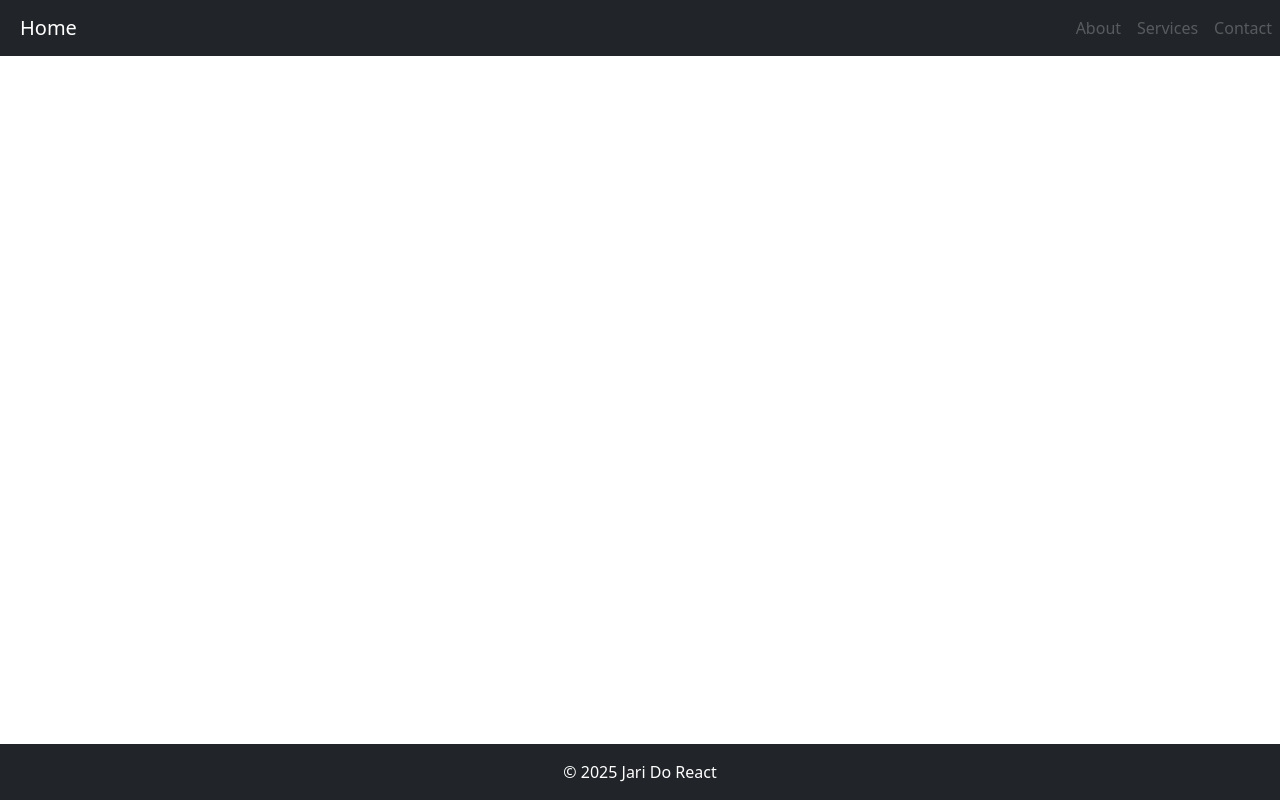
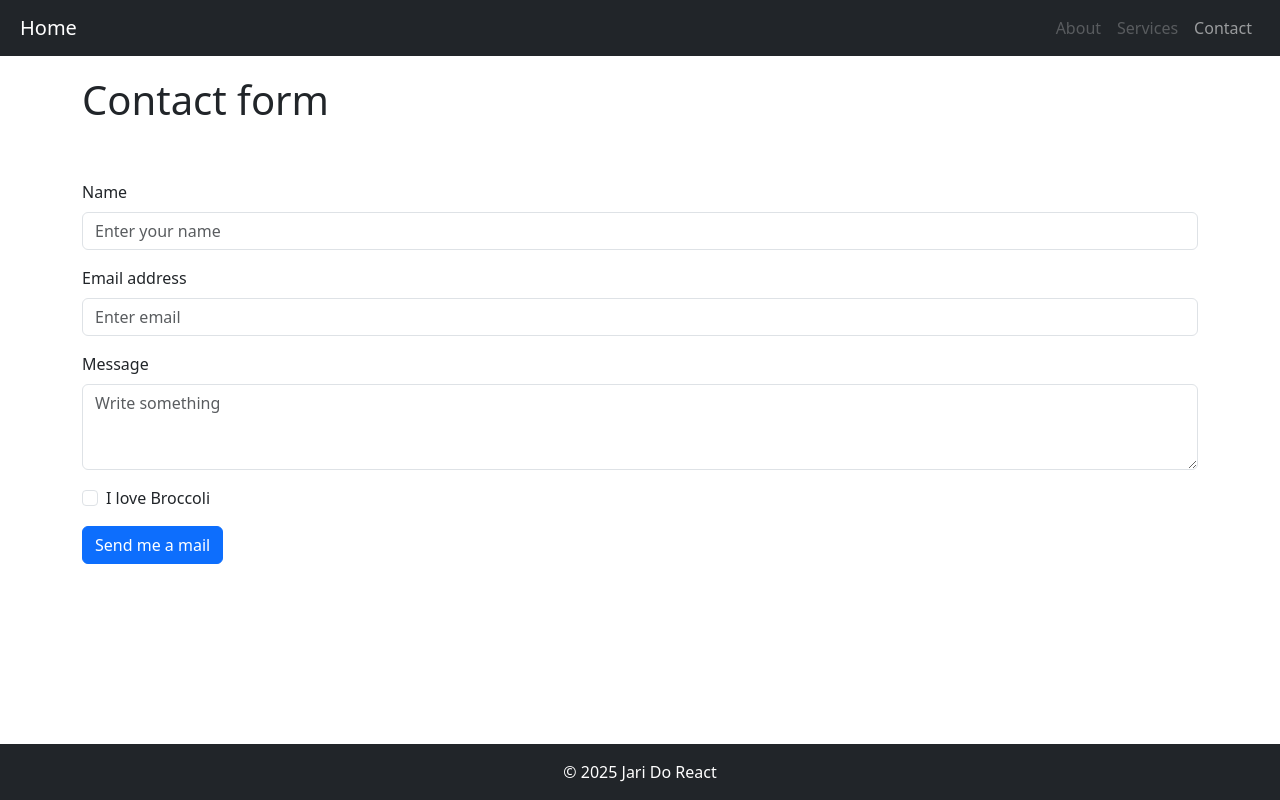
Before and after one commit to Jari1980/ReactMeetingCalendar, a React (Vite) app: page /contact in a window 1280 px wide. Built offline with nearby package versions, Linux system fonts and the light colour scheme.

Commit message:
Contact form done, enabled navlink n router ok

```diff
--- /dev/null
+++ b/src/components/Contact.jsx
@@ -0,0 +1,50 @@
+import React, { useEffect } from "react";
+import { Container, Form, Button } from "react-bootstrap";
+import { useForm } from "react-hook-form";
+
+
+const Contact = () => {
+
+
+    function handleSubmit(event) {
+        event.preventDefault()
+        console.log(event.currentTarget.elements.formName.value + "mmm")
+        console.log(event.currentTarget.elements.formEmail.value)
+        console.log(event.currentTarget.elements.formMessage.value)
+        console.log(event.currentTarget.elements.formCheckbox.checked)
+
+        event.target.reset()
+    }
+
+  return (
+    <>
+      <Container>
+        <h1 style={{ marginTop: "20px" }}>Contact form</h1>
+        <br />
+        <br />
+        <Form onSubmit={handleSubmit}>
+          <Form.Group className="mb-3" controlId="formName">
+            <Form.Label>Name</Form.Label>
+            <Form.Control type="text" placeholder="Enter your name" />
+          </Form.Group>
+          <Form.Group className="mb-3" controlId="formEmail">
+            <Form.Label>Email address</Form.Label>
+            <Form.Control type="email" placeholder="Enter email" />
+          </Form.Group>
+          <Form.Group className="mb-3" controlId="formMessage">
+            <Form.Label>Message</Form.Label>
+            <Form.Control as="textarea" rows={3} placeholder="Write something" />
+          </Form.Group>
+          <Form.Group className="mb-3" controlId="formCheckbox">
+            <Form.Check type="checkbox" label="I love Broccoli" />
+          </Form.Group>
+          <Button variant="primary" type="submit">
+            Send me a mail
+          </Button>
+        </Form>
+      </Container>
+    </>
+  );
+};
+
+export default Contact;
--- a/src/components/NavBarComp.jsx
+++ b/src/components/NavBarComp.jsx
@@ -9,10 +9,10 @@ const NavBarComp = () => {
         <Navbar.Brand as={Link} to="/home" style={{marginLeft:"20px"}}>Home</Navbar.Brand>
           <Navbar.Toggle aria-controls="basic-navbar-nav" />
           <Navbar.Collapse id="basic-navbar-nav">
-            <Nav className="ms-auto">
+            <Nav className="ms-auto" style={{marginRight:"20px"}}>
               <Nav.Link as={Link} to="/about" disabled>About</Nav.Link>
               <Nav.Link as={Link} to="/Services" disabled>Services</Nav.Link>
-              <Nav.Link as={Link} to="/meny" disabled>Contact</Nav.Link>
+              <Nav.Link as={Link} to="/contact">Contact</Nav.Link>
             </Nav>
           </Navbar.Collapse>
         </Navbar>
--- a/src/main.jsx
+++ b/src/main.jsx
@@ -5,19 +5,21 @@ import "bootstrap/dist/css/bootstrap.css";
 import { MeetingProvider } from "./components/context";
 import NavBarComp from "./components/NavBarComp";
 import { BrowserRouter, Routes, Route } from "react-router-dom";
-import Home from "./components/Home"
+import Home from "./components/Home";
 import Dashboard from "./components/Dashboard";
 import FooterComp from "./components/FooterComp";
+import Contact from "./components/Contact";
 
 createRoot(document.getElementById("root")).render(
   <BrowserRouter>
     <NavBarComp />
     <MeetingProvider>
-    <Routes>
-    <Route path="/" elemet={<Home />} />
-    <Route path="/home" element={<Home />} />
-      <Route path="dashboard/*" element={<Dashboard />} />
-    </Routes>
+      <Routes>
+        <Route path="/" elemet={<Home />} />
+        <Route path="/home" element={<Home />} />
+        <Route path="/contact" element={<Contact />} />
+        <Route path="dashboard/*" element={<Dashboard />} />
+      </Routes>
     </MeetingProvider>
     <FooterComp />
   </BrowserRouter>
```
